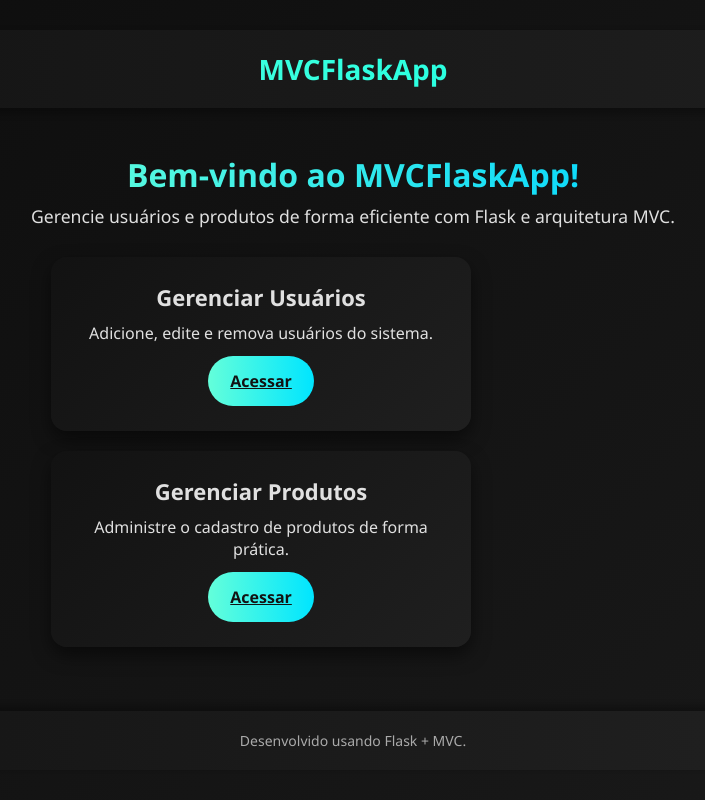
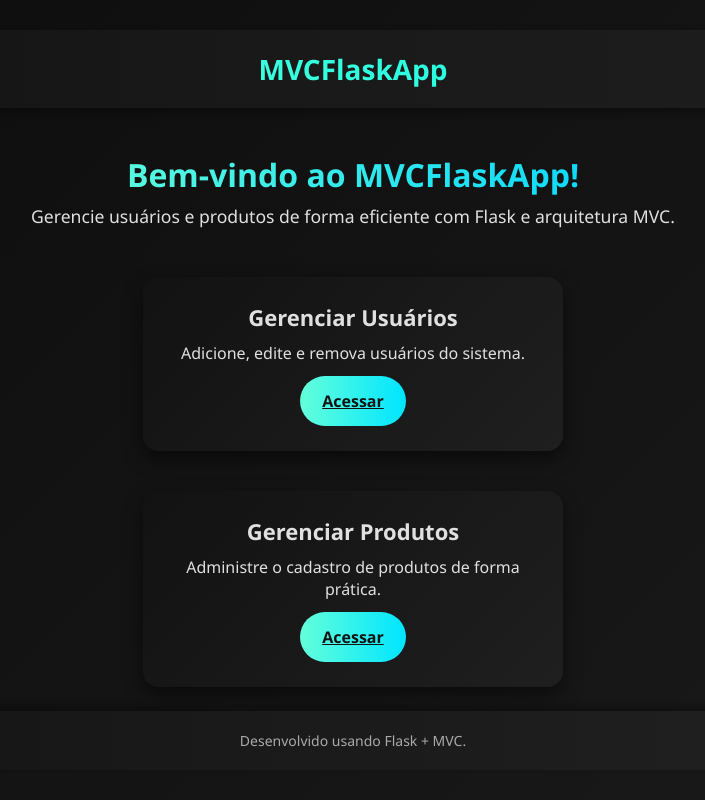
Before and after one commit to sh1ftx/MVCFlaskApp, a Flask app: page / in a window 1280 px wide. Shown: the whole page, without its empty margins (287-992 px from the left). Run offline with Flask 3, Linux system fonts and the light colour scheme.

Commit message:
correção de centralização dos elementos

```diff
--- a/App/static/css/style.css
+++ b/App/static/css/style.css
@@ -14,9 +14,17 @@ body {
   display: flex;
   flex-direction: column;
   align-items: center;
-  justify-content: flex-start;
+  justify-content: center;
   text-align: center;
   padding: 30px 20px;
+}
+
+/* centralização dos cards */
+main {
+  display: flex;
+  flex-direction: column;
+  align-items: center;
+  justify-content: center;
 }
 
 /* ! Cabeçalho */
@@ -152,12 +160,15 @@ footer,
 
 /* ! Responsividade */
 @media (max-width: 768px) {
-  .card, .formulario {
+
+  .card,
+  .formulario {
     margin: 15px;
     padding: 20px;
   }
 
-  h1, h2 {
+  h1,
+  h2 {
     font-size: 24px;
   }
 
@@ -165,7 +176,8 @@ footer,
     font-size: 1rem;
   }
 
-  button, .button {
+  button,
+  .button {
     padding: 12px 18px;
     font-size: 0.95rem;
   }
```
